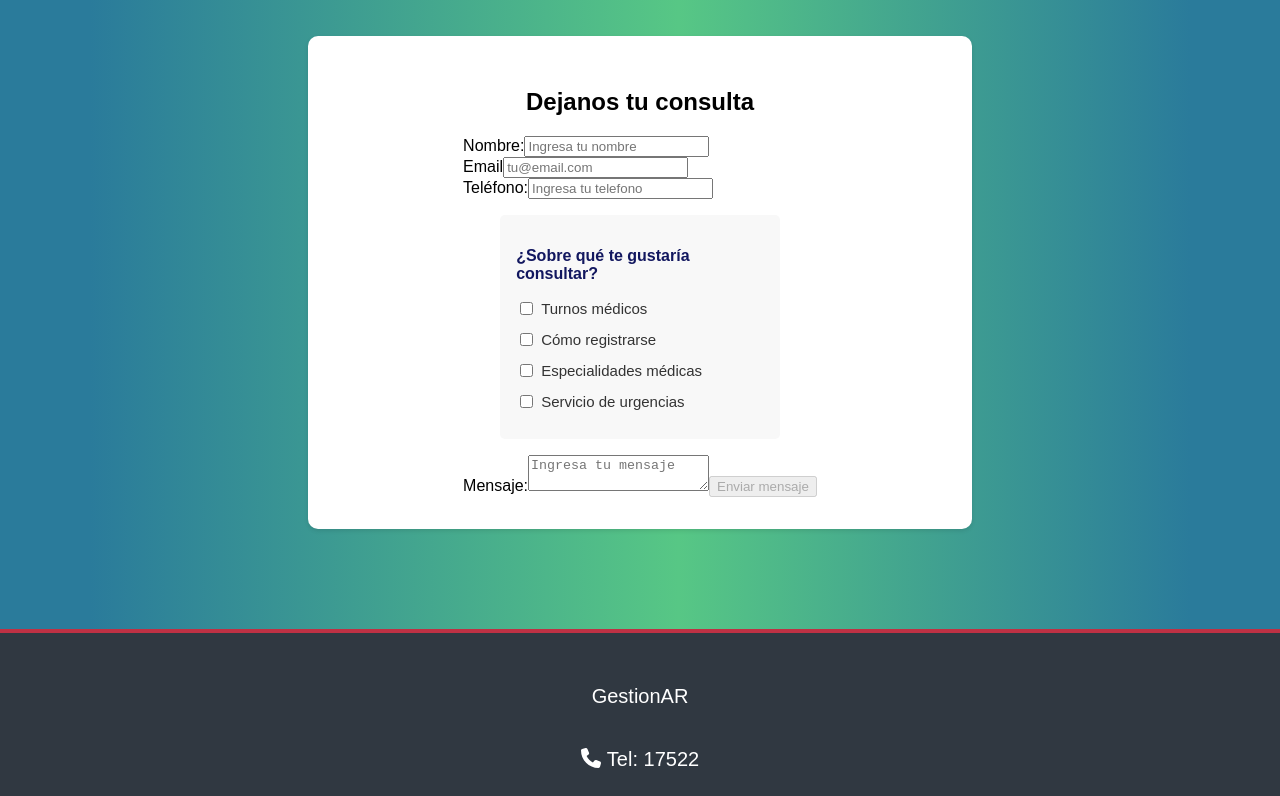
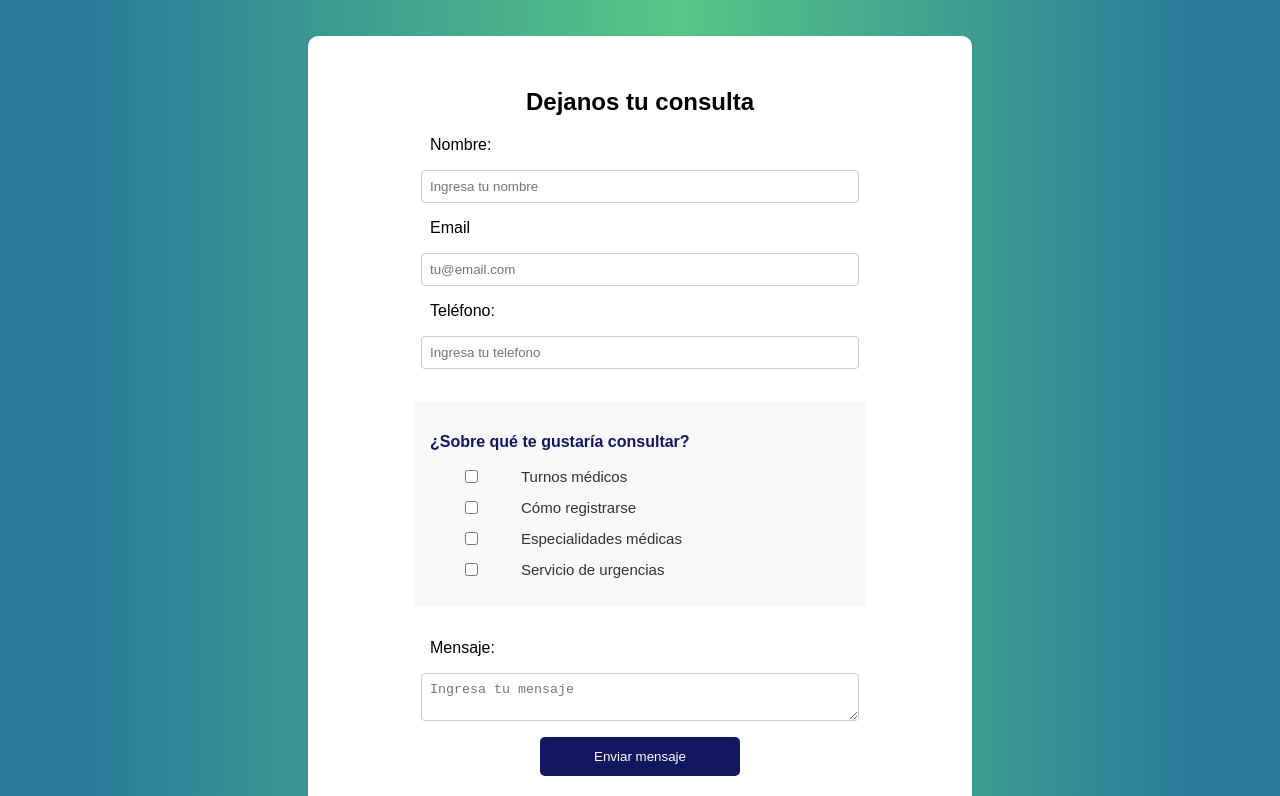
Before and after one commit to Joabulla07/TP2-FrontEnd-React, a React (Vite) app: page / in a window 1280 px wide. Shown: the part 2380-3176 px from the top of the page. Built offline with nearby package versions, Linux system fonts and the light colour scheme; the HTML template or start-up script is replaced by a standard one.

Commit message:
fix estilos formulario

```diff
--- a/src/components/ContactoForm.jsx
+++ b/src/components/ContactoForm.jsx
@@ -81,7 +81,7 @@ export default function ContactoForm() {
   };
 
   return (
-    <form onSubmit={handleSubmit} className="max-w-md mx-auto p-6 bg-white rounded-lg shadow-md">
+    <form onSubmit={handleSubmit} className="contacto-form">
       <label htmlFor="name">Nombre:</label>
       <input
         type="text"
@@ -93,8 +93,7 @@ export default function ContactoForm() {
         onChange={(e) => setName(e.target.value)}
       />
 
-      <div className="mb-4">
-        <label htmlFor="email" className="block text-gray-700 font-medium mb-2">
+      <label htmlFor="email">
         Email
       </label>
       <input
@@ -102,15 +101,11 @@ export default function ContactoForm() {
           id="email"
           value={email}
           onChange={handleEmailChange}
-          className={`w-full px-3 py-2 border rounded-md focus:outline-none focus:ring-2 focus:ring-blue-500 ${
-            emailError ? "border-red-500" : "border-gray-300"
-          }`}
           placeholder="tu@email.com"
       />
       {emailError && (
-          <p className="mt-1 text-sm text-red-600">{emailError}</p>
+          <p>{emailError}</p>
       )}
-      </div>
 
       <label htmlFor="telefono">Teléfono:</label>
       <input
```
Lines whose indentation alone changed are shown as unchanged.
